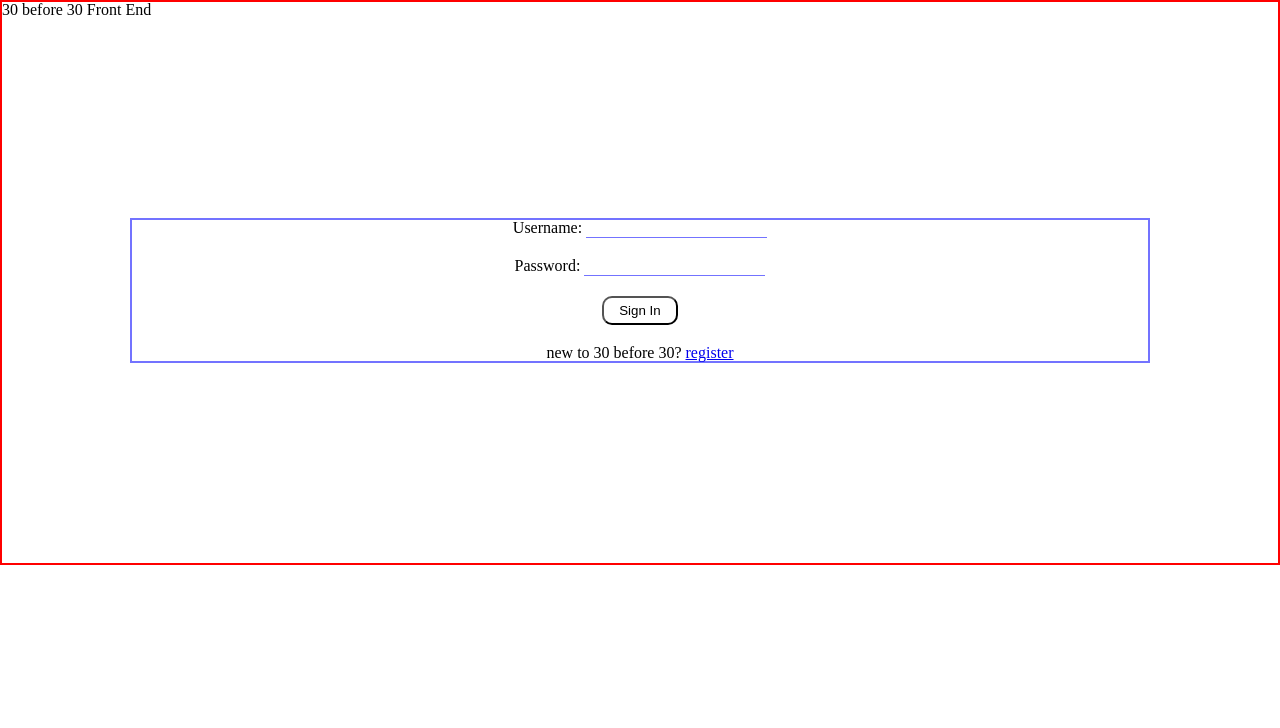
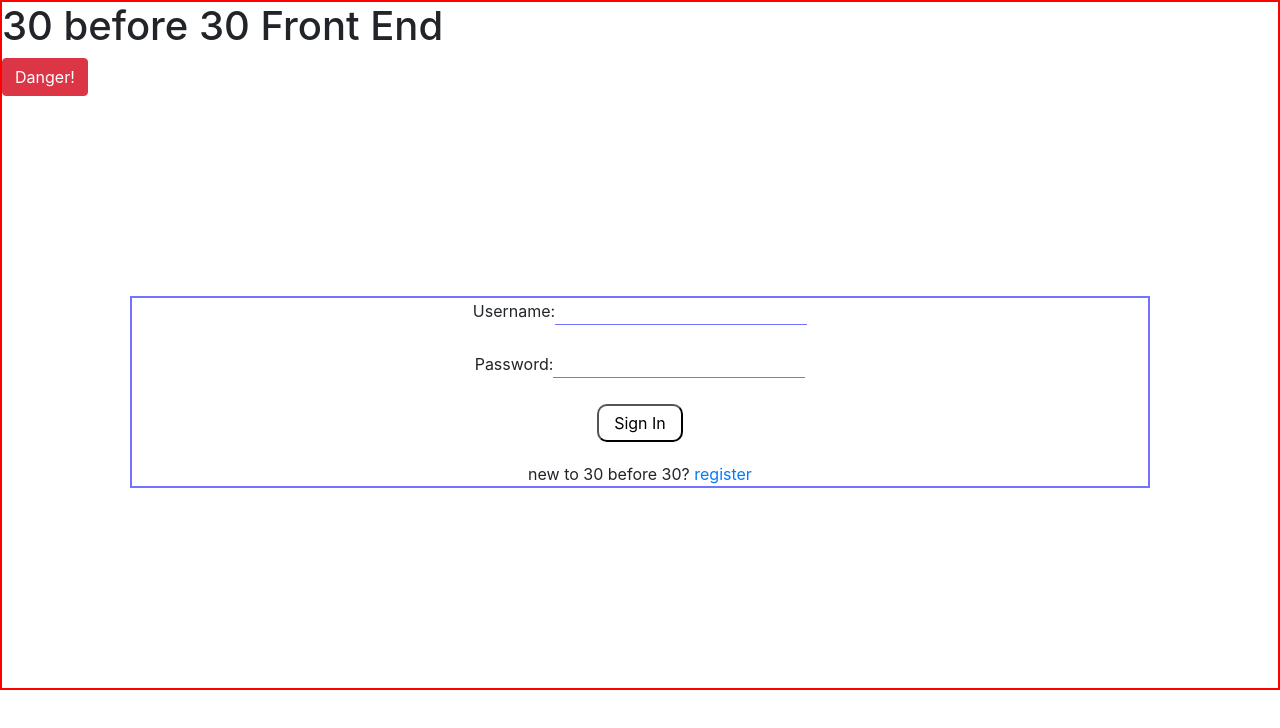
Before and after one commit to BrandonHarrison01/30for30-fe, a React (Create React App) app: page / in a window 1280 px wide. Shown: the top 728 px of the page. Built offline with nearby package versions, Linux system fonts and the light colour scheme; no server answers.

Commit message:
added react strap

```diff
--- a/package.json
+++ b/package.json
@@ -7,12 +7,14 @@
     "@testing-library/react": "^9.3.2",
     "@testing-library/user-event": "^7.1.2",
     "axios": "^0.19.2",
+    "bootstrap": "^4.4.1",
     "formik": "^2.1.4",
     "node-sass": "^4.13.1",
     "react": "^16.12.0",
     "react-dom": "^16.12.0",
     "react-router-dom": "^5.1.2",
-    "react-scripts": "3.3.1"
+    "react-scripts": "3.3.1",
+    "reactstrap": "^8.4.1"
   },
   "scripts": {
     "start": "react-scripts start",
--- a/src/App.js
+++ b/src/App.js
@@ -6,6 +6,8 @@ import Login from "./components/Login";
 import Register from "./components/Register";
 import UserGoals from "./components/private/UserGoals";
 import PublicGoals from "./components/public/PublicGoals";
+
+import { Button } from 'reactstrap'
 
 function App(props) {
   let [users, setUsers] = useState([])
@@ -20,6 +22,7 @@ function App(props) {
   return (
     <div className='App'>
       <h1>30 before 30 Front End</h1>
+      <Button color='danger'>Danger!</Button>
       <Route exact path='/' render={props => <Login {...props} />} />
       <Route path='/register' render={props => <Register {...props} />} />
       <Route path='/user' render={props => <UserGoals {...props} />} />
--- a/src/index.js
+++ b/src/index.js
@@ -1,6 +1,7 @@
 import React from 'react';
 import ReactDOM from 'react-dom';
 import './styling/index.scss';
+import 'bootstrap/dist/css/bootstrap.min.css';
 import App from './App';
 // import * as serviceWorker from './serviceWorker';
 
```
Also changed, not shown: 1 other file (tests, documents, lock files or other folders).
